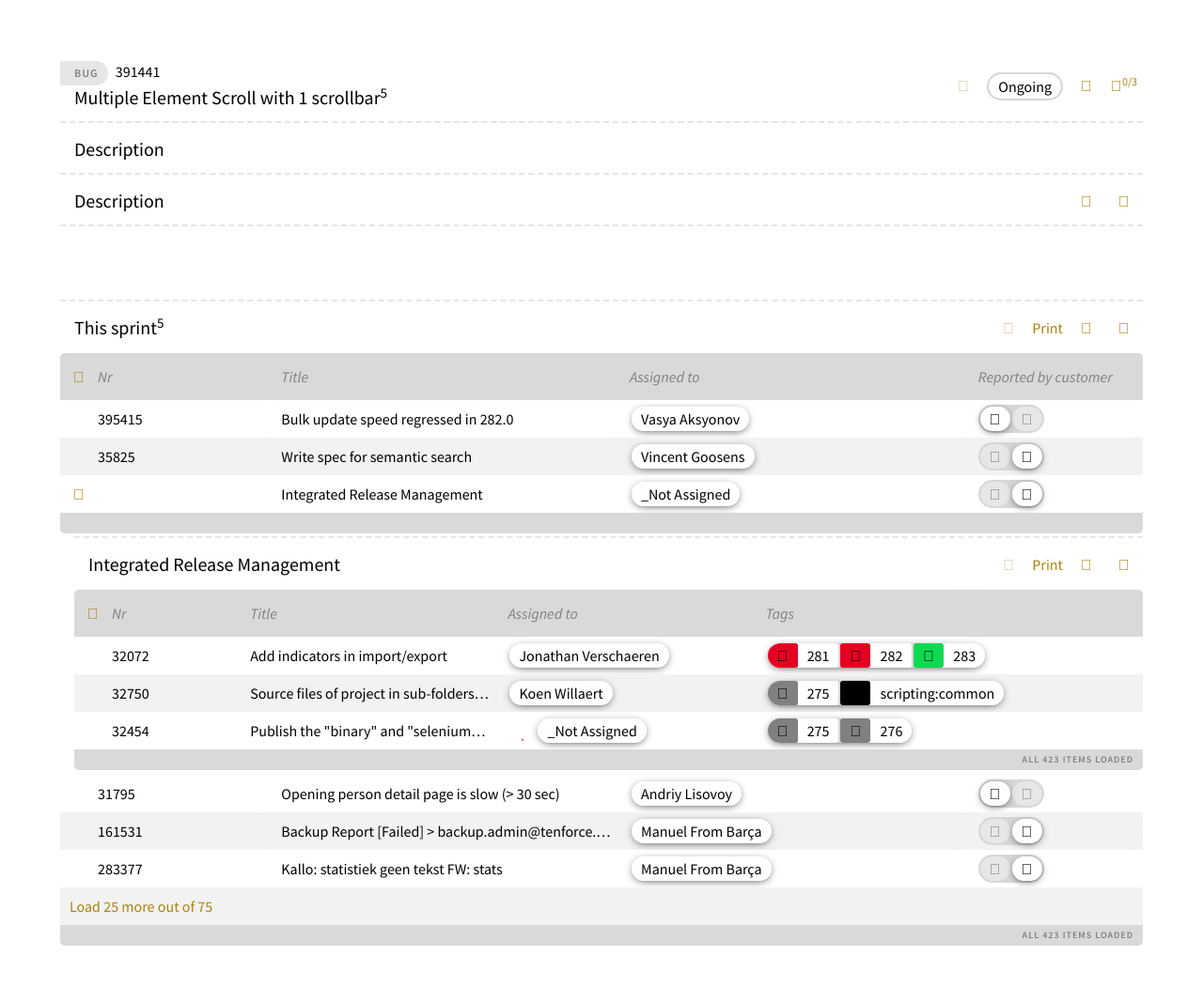
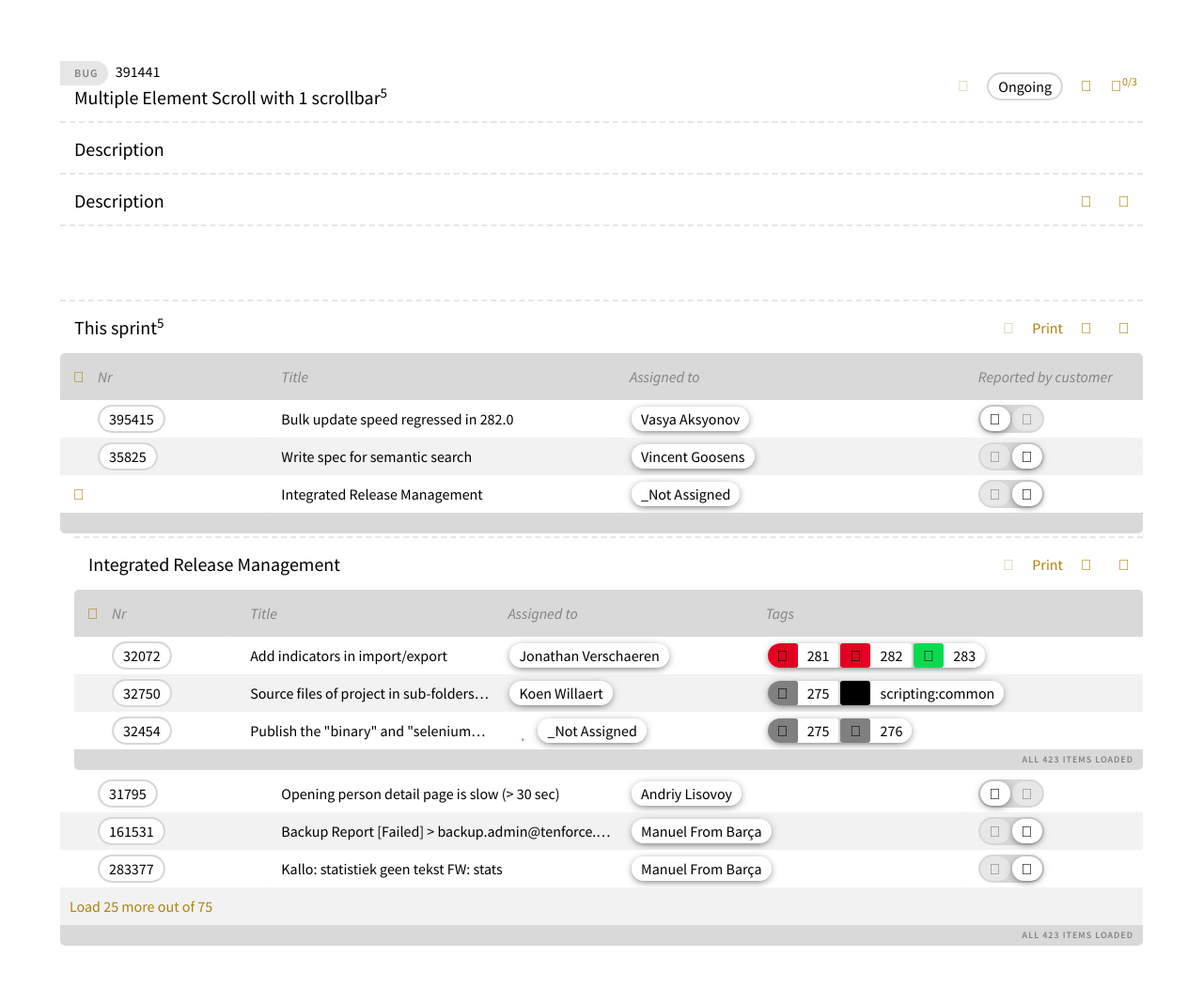
Before and after one commit to lordblendi/tracker-mockup, a Jekyll site: the page built from pages/itembox.html, in a window 1280 px wide. Shown: the whole page at 94% size. Built offline with Jekyll 4.4.1, drawn with Linux system fonts in a browser that asks for light colours; nearby versions of some CDN libraries; some web fonts are replaced; comment, search, counter and statistics services are not loaded.

Commit message:
nr's in selectors itembox

```diff
--- a/_includes/blocks/itembox.html
+++ b/_includes/blocks/itembox.html
@@ -93,7 +93,15 @@
     <li class="itemBox__cell">
       <input type="text" class="itemBox__input">
       <div class="itemBox__cellInner">
-        <div class="itemBox__value">395415</div>
+        <div class="itemBox__value">
+          <div class="selector selector--expanded">
+            <div class="selector__item selector__item--selected">
+              <div class="selector__block">
+                <div class="selector__blockPart selector__blockPart--field">395415</div>
+              </div>
+            </div>
+          </div>
+        </div>
       </div>
     </li>
     <li class="itemBox__cell flex-grow-2 itemBox__cell--permalink">
@@ -138,7 +146,13 @@
     <li class="itemBox__cell">
       <input type="text" class="itemBox__input">
       <div class="itemBox__cellInner">
-        <div class="itemBox__value">35825</div>
+        <div class="selector selector--expanded">
+          <div class="selector__item selector__item--selected">
+            <div class="selector__block">
+              <div class="selector__blockPart selector__blockPart--field">35825</div>
+            </div>
+          </div>
+        </div>
       </div>
     </li>
     <li class="itemBox__cell flex-grow-2 itemBox__cell--permalink">
@@ -261,7 +275,15 @@
         <div class="itemBox__cellInner"></div>
       </li>
       <li class="itemBox__cell">
-        <div class="itemBox__cellInner">32072</div>
+        <div class="itemBox__cellInner">
+          <div class="selector selector--expanded">
+            <div class="selector__item selector__item--selected">
+              <div class="selector__block">
+                <div class="selector__blockPart selector__blockPart--field">32072</div>
+              </div>
+            </div>
+          </div>
+        </div>
       </li>
       <li class="itemBox__cell flex-grow-2 itemBox__cell--permalink">
         <div class="itemBox__cellInner">Add indicators in import/export</div>
@@ -304,7 +326,15 @@
         <div class="itemBox__cellInner"></div>
       </li>
       <li class="itemBox__cell">
-        <div class="itemBox__cellInner">32750</div>
+        <div class="itemBox__cellInner">
+          <div class="selector selector--expanded">
+            <div class="selector__item selector__item--selected">
+              <div class="selector__block">
+                <div class="selector__blockPart selector__blockPart--field">32750</div>
+              </div>
+            </div>
+          </div>
+        </div>
       </li>
       <li class="itemBox__cell flex-grow-2 itemBox__cell--permalink">
         <div class="itemBox__cellInner">Source files of project in sub-folders of install folder</div>
@@ -344,7 +374,15 @@
         <div class="itemBox__cellInner"></div>
       </li>
       <li class="itemBox__cell">
-        <div class="itemBox__cellInner">32454</div>
+        <div class="itemBox__cellInner">
+          <div class="selector selector--expanded">
+            <div class="selector__item selector__item--selected">
+              <div class="selector__block">
+                <div class="selector__blockPart selector__blockPart--field">32454</div>
+              </div>
+            </div>
+          </div>
+        </div>
       </li>
       <li class="itemBox__cell flex-grow-2 itemBox__cell--permalink">
         <div class="itemBox__cellInner">Publish the "binary" and "selenium" (zip) packages as NuGet packages</div>
@@ -394,7 +432,15 @@
     <li class="itemBox__cell">
       <input type="text" class="itemBox__input">
       <div class="itemBox__cellInner">
-        <div class="itemBox__value">31795</div>
+        <div class="itemBox__value">
+          <div class="selector selector--expanded">
+            <div class="selector__item selector__item--selected">
+              <div class="selector__block">
+                <div class="selector__blockPart selector__blockPart--field">31795</div>
+              </div>
+            </div>
+          </div>
+        </div>
       </div>
     </li>
     <li class="itemBox__cell flex-grow-2 itemBox__cell--permalink">
@@ -439,7 +485,15 @@
     <li class="itemBox__cell">
       <input type="text" class="itemBox__input">
       <div class="itemBox__cellInner">
-        <div class="itemBox__value">161531</div>
+        <div class="itemBox__value">
+          <div class="selector selector--expanded">
+            <div class="selector__item selector__item--selected">
+              <div class="selector__block">
+                <div class="selector__blockPart selector__blockPart--field">161531</div>
+              </div>
+            </div>
+          </div>
+        </div>
       </div>
     </li>
     <li class="itemBox__cell flex-grow-2 itemBox__cell--permalink">
@@ -484,7 +538,15 @@
     <li class="itemBox__cell">
       <input type="text" class="itemBox__input">
       <div class="itemBox__cellInner">
-        <div class="itemBox__value">283377</div>
+        <div class="itemBox__value">
+          <div class="selector selector--expanded">
+            <div class="selector__item selector__item--selected">
+              <div class="selector__block">
+                <div class="selector__blockPart selector__blockPart--field">283377</div>
+              </div>
+            </div>
+          </div>
+        </div>
       </div>
     </li>
     <li class="itemBox__cell flex-grow-2 itemBox__cell--permalink">
--- a/sass/components/itembox.scss
+++ b/sass/components/itembox.scss
@@ -190,6 +190,10 @@
 
       .itemBox__cellInner {
         padding: 5px;
+
+        .inline {
+          vertical-align: top;
+        }
       }
     }
 
```
